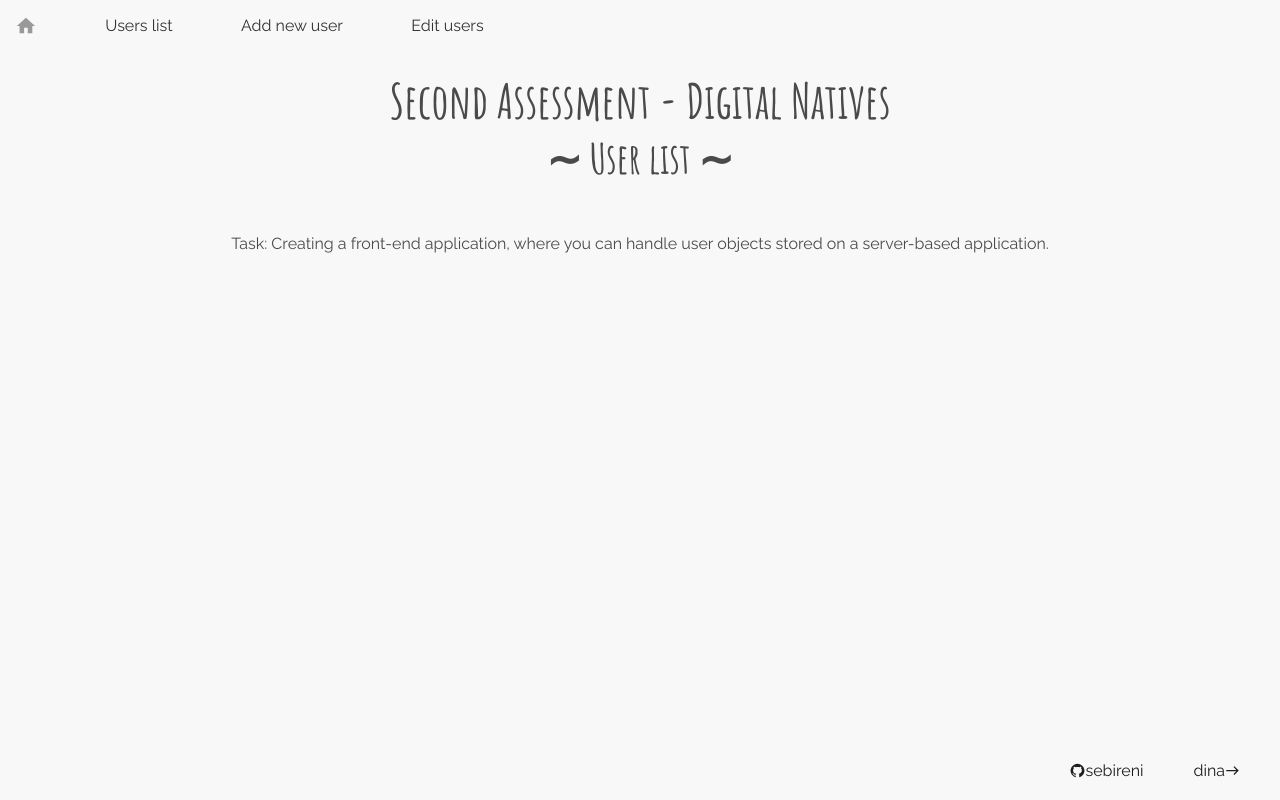
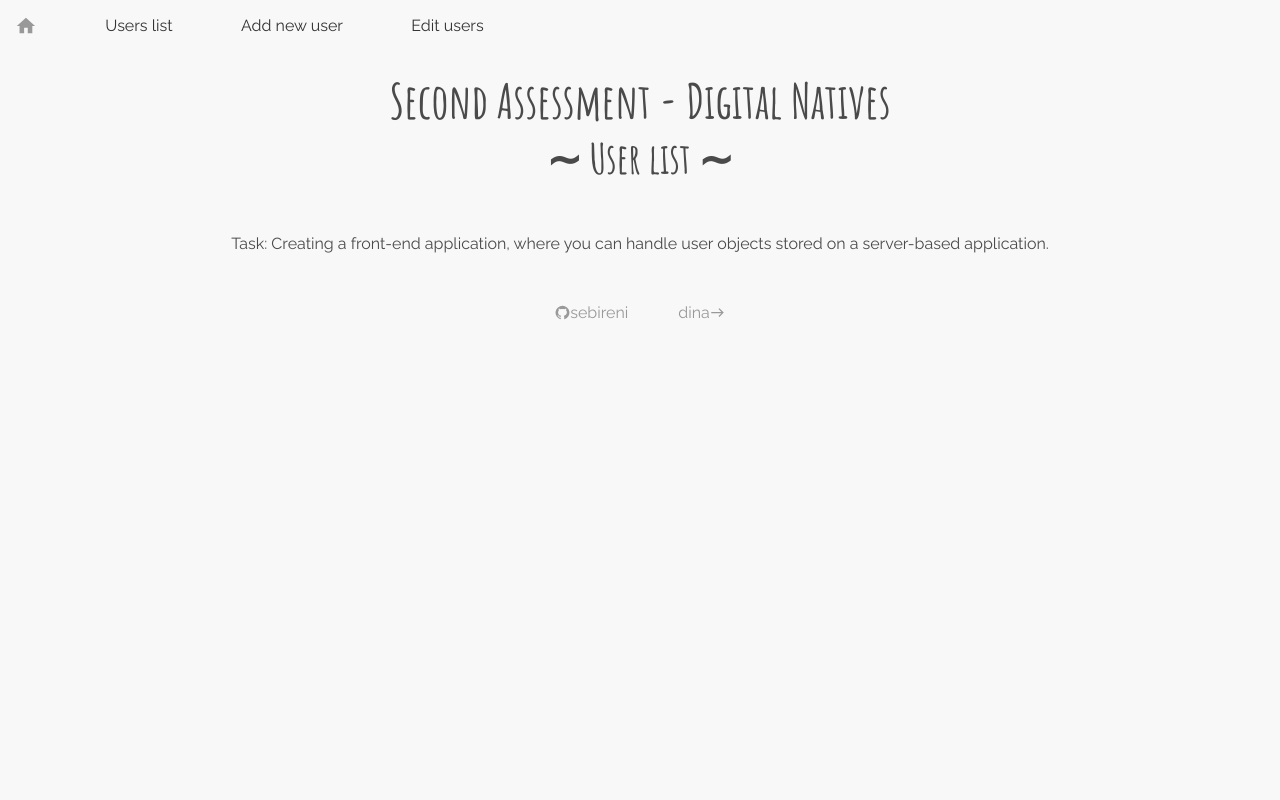
Before and after one commit to sebireni/js-users, a React (Create React App) app: page / in a window 1280 px wide. Built offline with nearby package versions, Linux system fonts and the light colour scheme.

Commit message:
changed footer to contacts on home page

```diff
--- a/src/App.js
+++ b/src/App.js
@@ -2,7 +2,6 @@ import React from 'react';
 import { BrowserRouter as Router, Routes, Route } from 'react-router-dom';
 import './App.css';
 import Navbar from './layout/Navbar';
-import Footer from './layout/Footer';
 import Home from './pages/Home';
 import Users from './pages/Users';
 import NewUser from './pages/NewUser';
@@ -19,7 +18,6 @@ function App() {
           <Route path='/new' element={<NewUser/>} />
           <Route path='/edit' element={<EditUser/>} />
         </Routes>
-        <Footer />
       </Router>
     </div>
 
--- /dev/null
+++ b/src/components/Contacts/Contacts.css
@@ -0,0 +1,28 @@
+.contact {
+  display: flex;
+  justify-content: flex-end;
+  -moz-column-gap: 50px;
+       column-gap: 50px;
+  padding-top: 50px;
+}
+.contact .contact__link--github {
+  display: flex;
+  align-items: center;
+  color: #999;
+}
+.contact .contact__link--github:hover {
+  transform: scale(120%);
+  transition-duration: 300ms;
+}
+.contact .contact__link--dina {
+  display: flex;
+  align-items: center;
+  color: #999;
+}
+.contact .contact__link--dina .contact__link--dina__arrow {
+  color: #999;
+}
+.contact .contact__link--dina:hover {
+  transition-duration: 300ms;
+  transform: scale(120%);
+}/*# sourceMappingURL=Contacts.css.map */
--- a/src/layout/Footer/Footer.scss
+++ b/src/components/Contacts/Contacts.scss
@@ -1,42 +1,37 @@
-.footer {
-    position: fixed;
-    bottom: 0;
-    width: 100vw;
+.contact {
     display: flex;
     justify-content: flex-end;
     column-gap: 50px;
+    padding-top: 50px;
 
-    .footer__link--github {
+    .contact__link--github {
         display: flex;
         align-items: center;
-        color: #1E1E1E;
-        padding-bottom: 2rem;
+        color: #999;
     }
 
-    .footer__link--github:hover {
+    .contact__link--github:hover {
         transform: scale(120%);
         transition-duration: 300ms;
     }
 
     @media screen and (max-width: 896px) {
-        .footer__link--github {
+        .contact__link--github {
         //   display: none;
         }
     }
 
-    .footer__link--dina {
+    .contact__link--dina {
         display: flex;
         align-items: center;
-        color: #1E1E1E;
-        padding-bottom: 2rem;
-        padding-right: 40px;
+        color: #999;
 
-        .footer__link--dina__arrow {
-            color: #1E1E1E;
+        .contact__link--dina__arrow {
+            color: #999;
         }
     }
 
-    .footer__link--dina:hover {
+    .contact__link--dina:hover {
         transition-duration: 300ms;
         transform: scale(120%);
     }
--- /dev/null
+++ b/src/components/Contacts/index.js
@@ -0,0 +1,24 @@
+import React from 'react';
+import './Contacts.css';
+import GitHubIcon from '@mui/icons-material/GitHub';
+import EastIcon from '@mui/icons-material/East';
+
+
+const Contacts = () => {
+  return (
+    <div className='contact'>
+      <a className='contact__link--github' href='https://github.com/sebireni/js-users.git'>
+        <GitHubIcon sx={{ color: '#999' }} />
+        sebireni
+      </a>
+
+      <a className='contact__link--dina' href='https://www.digitalnatives.hu/'>
+        dina
+        <EastIcon className='contact__link--dina__arrow' />
+      </a>
+
+    </div>
+  );
+};
+
+export default Contacts;
--- a/src/layout/Footer/Footer.css
+++ /dev/null
@@ -1,33 +0,0 @@
-.footer {
-  position: fixed;
-  bottom: 0;
-  width: 100vw;
-  display: flex;
-  justify-content: flex-end;
-  -moz-column-gap: 50px;
-       column-gap: 50px;
-}
-.footer .footer__link--github {
-  display: flex;
-  align-items: center;
-  color: #1E1E1E;
-  padding-bottom: 2rem;
-}
-.footer .footer__link--github:hover {
-  transform: scale(120%);
-  transition-duration: 300ms;
-}
-.footer .footer__link--dina {
-  display: flex;
-  align-items: center;
-  color: #1E1E1E;
-  padding-bottom: 2rem;
-  padding-right: 40px;
-}
-.footer .footer__link--dina .footer__link--dina__arrow {
-  color: #1E1E1E;
-}
-.footer .footer__link--dina:hover {
-  transition-duration: 300ms;
-  transform: scale(120%);
-}/*# sourceMappingURL=Footer.css.map */
--- a/src/layout/Footer/index.js
+++ /dev/null
@@ -1,24 +0,0 @@
-import React from 'react';
-import './Footer.css';
-import GitHubIcon from '@mui/icons-material/GitHub';
-import EastIcon from '@mui/icons-material/East';
-
-
-const Footer = () => {
-  return (
-    <div className='footer'>
-      <a className='footer__link--github' href='https://github.com/sebireni/js-users.git'>
-        <GitHubIcon sx={{ color: '#1E1E1E' }} />
-        sebireni
-      </a>
-
-      <a className='footer__link--dina' href='https://www.digitalnatives.hu/'>
-        dina
-        <EastIcon className='footer__link--dina__arrow' />
-      </a>
-
-    </div>
-  );
-};
-
-export default Footer;
--- a/src/pages/Home/index.js
+++ b/src/pages/Home/index.js
@@ -1,5 +1,6 @@
 import React from 'react';
 import './Home.css';
+import Contacts from '../../components/Contacts';
 // import image from '../../assets/images/checklist.png';
 
 const Home = () => {
@@ -9,6 +10,7 @@ const Home = () => {
       <h2 className='home__h2'>∼ User list ∼</h2>
       <span className='home__text'>Task: Creating a front-end application, where you can handle user objects stored on a server-based application.</span>
       {/* <img src={image} className='home__img' alt='list' /> */}
+      <Contacts/>
     </main>
   );
 };
```
Also changed, not shown: 2 other files (tests, documents, lock files or other folders).
